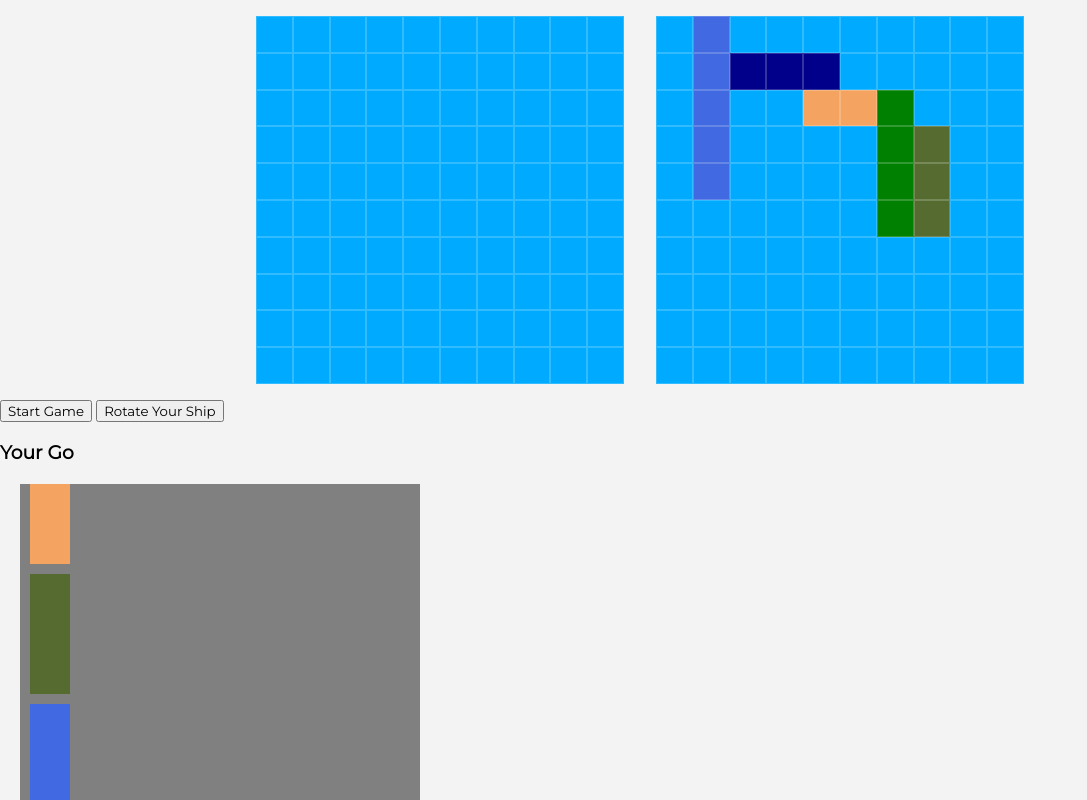
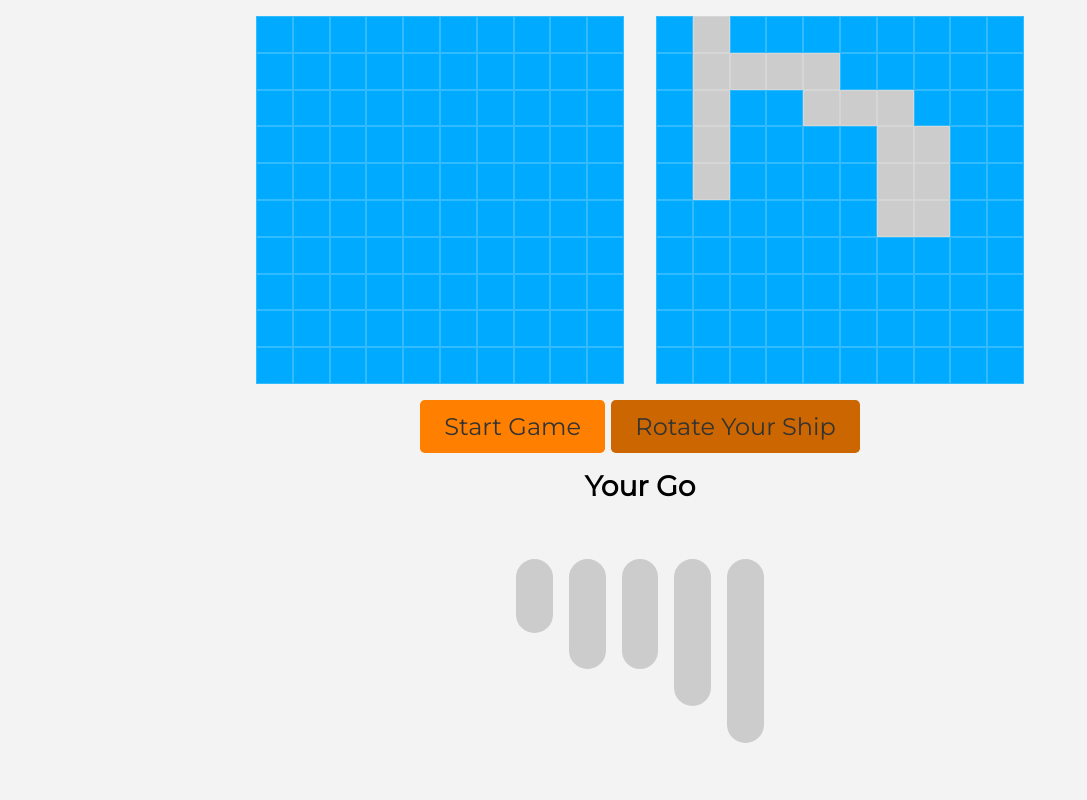
Before and after one commit to codelucid/Battleship, a website: page public/singleplayer.html in a window 1280 px wide. Both pictures are taken after a click on the button "Rotate Your Ship". Shown: the top 800 px of the page, without its empty margins (0-1087 px from the left). Drawn offline with Linux system fonts and the light colour scheme.

Commit message:
edit to singleplayer mode and styling

```diff
--- a/public/singleplayer.html
+++ b/public/singleplayer.html
@@ -15,19 +15,23 @@
         <div class="battleship-grid grid-computer"></div>
     </div>
 
-    <div class="hidden-info">
-        <button id="start">Start Game</button>
-        <button id="rotate">Rotate Your Ship</button>
-        <h3 id="whose-go">Your Go</h3>
-        <h3 id="info"></h3>
+    <div class="container hidden-info">
+        <div class="setup-buttons">
+            <button id="start" class="btn">Start Game</button>
+            <button id="rotate" class="btn">Rotate Your Ship</button>
+        </div>
+        <h3 id="whose-go" class="info-text">Your Go</h3>
+        <h3 id="info" class="info-text"></h3>
     </div>
 
-    <div class="grid-display">
-        <div class="ship destroyer-container" draggable="true"><div id="destroyer-0"></div><div id="destroyer-1"></div></div>
-        <div class="ship cruiser-container" draggable="true"><div id="cruiser-0"></div><div id="cruiser-1"></div><div id="cruiser-2"></div></div>
-        <div class="ship carrier-container" draggable="true"><div id="carrier-0"></div><div id="carrier-1"></div><div id="carrier-2"></div><div id="carrier-3"></div><div id="carrier-4"></div></div>
-        <div class="ship submarine-container" draggable="true"><div id="submarine-0"></div><div id="submarine-1"></div><div id="submarine-2"></div></div>
-        <div class="ship battleship-container" draggable="true"><div id="battleship-0"></div><div id="battleship-1"></div><div id="battleship-2"></div><div id="battleship-3"></div></div>
+    <div class="container">
+        <div class="grid-display">
+            <div class="ship destroyer-container" draggable="true"><div id="destroyer-0"></div><div id="destroyer-1"></div></div>
+            <div class="ship cruiser-container" draggable="true"><div id="cruiser-0"></div><div id="cruiser-1"></div><div id="cruiser-2"></div></div>
+            <div class="ship submarine-container" draggable="true"><div id="submarine-0"></div><div id="submarine-1"></div><div id="submarine-2"></div></div>
+            <div class="ship battleship-container" draggable="true"><div id="battleship-0"></div><div id="battleship-1"></div><div id="battleship-2"></div><div id="battleship-3"></div></div>
+            <div class="ship carrier-container" draggable="true"><div id="carrier-0"></div><div id="carrier-1"></div><div id="carrier-2"></div><div id="carrier-3"></div><div id="carrier-4"></div></div>
+        </div>
     </div>
 
     <script>
--- a/public/style.css
+++ b/public/style.css
@@ -33,6 +33,7 @@ body {
 }
 
 .btn {
+    font-size: inherit;
     background-color: hsl(30, 100%, 50%);
     padding: .5em 1em;
     outline: none;
@@ -70,125 +71,76 @@ body {
     grid-template-columns: repeat(10, 4.6vmin);
 }
 
+.taken, .ship {
+    background-color: hsl(0, 0%, 80%);
+}
+
+.grid-display {
+    display: flex;
+}
+
+.ship > div {
+    width: 4.6vmin;
+    height: 4.6vmin;
+}
+
+.ship {
+    display: flex;
+    flex-wrap: wrap;
+    margin: 1vmin;
+    width: calc(4.6vmin * var(--width, 1));
+    height: calc(4.6vmin * var(--height, 1));
+    border-radius: 2.3vmin;
+}
+
 .battleship-grid div {
     border: 1px solid hsla(0, 0%, 100%, .2);
 }
 
-.grid-display {
-    width: 400px;
-    height: 400px;
-    margin: 20px;
-    background-color: grey;
-}
-
-.ship div {
-    width: 40px;
-    height: 40px;
-}
-
 .destroyer-container {
-    width: 80px;
-    height: 40px;
-    background-color: sandybrown;
-    margin: 10px;
-    display: flex;
+    --width: 2;
 }
 
 .destroyer-container-vertical {
-    width: 40px;
-    height: 80px;
-    background-color: sandybrown;
-    margin: 10px;
-    display: flex;
-    flex-wrap: wrap;
+    --height: 2;
+    --width: 1;
 }
 
-.cruiser-container {
-    width: 120px;
-    height: 40px;
-    background-color: darkolivegreen;
-    margin: 10px;
-    display: flex;
+.submarine-container, .cruiser-container {
+    --width: 3;
 }
 
-.cruiser-container-vertical {
-    width: 40px;
-    height: 120px;
-    background-color: darkolivegreen;
-    margin: 10px;
-    display: flex;
-    flex-wrap: wrap;
+.submarine-container-vertical, .cruiser-container-vertical {
+    --height: 3;
+    --width: 1;
+}
+
+.battleship-container {
+    --width: 4;
+}
+
+.battleship-container-vertical {
+    --height: 4;
+    --width: 1;
 }
 
 .carrier-container {
-    width: 200px;
-    height: 40px;
-    background-color: royalblue;
-    margin: 10px;
-    display: flex;
+    --width: 5;
 }
 
 .carrier-container-vertical {
-    width: 40px;
-    height: 200px;
-    background-color: royalblue;
-    margin: 10px;
-    display: flex;
-    flex-wrap: wrap;
+    --height: 5;
+    --width: 1;
 }
 
-.battleship-container {
-    width: 160px;
-    height: 40px;
-    background-color: green;
-    margin: 10px;
-    display: flex;
+.hidden-info {
+    font-size: 1.5rem;
+    align-items: center;
+    flex-direction: column;
 }
 
-.battleship-container-vertical {
-    width: 40px;
-    height: 160px;
-    background-color: green;
-    margin: 10px;
-    display: flex;
-    flex-wrap: wrap;
-}
-
-.submarine-container {
-    width: 120px;
-    height: 40px;
-    background-color: darkblue;
-    margin: 10px;
-    display: flex;
-}
-
-.submarine-container-vertical {
-    width: 40px;
-    height: 120px;
-    background-color: darkblue;
-    margin: 10px;
-    display: flex;
-    flex-wrap: wrap;
-}
-
-.destroyer {
-    background-color: sandybrown;
-}
-
-.cruiser {
-    background-color: darkolivegreen;
-}
-
-.submarine {
-    background-color: darkblue;
-}
-
-.carrier {
-    background-color: royalblue;
-}
-
-.battleship {
-    background-color: green;
+.info-text {
+    margin: 1rem;
 }
 
 .boom {
```
